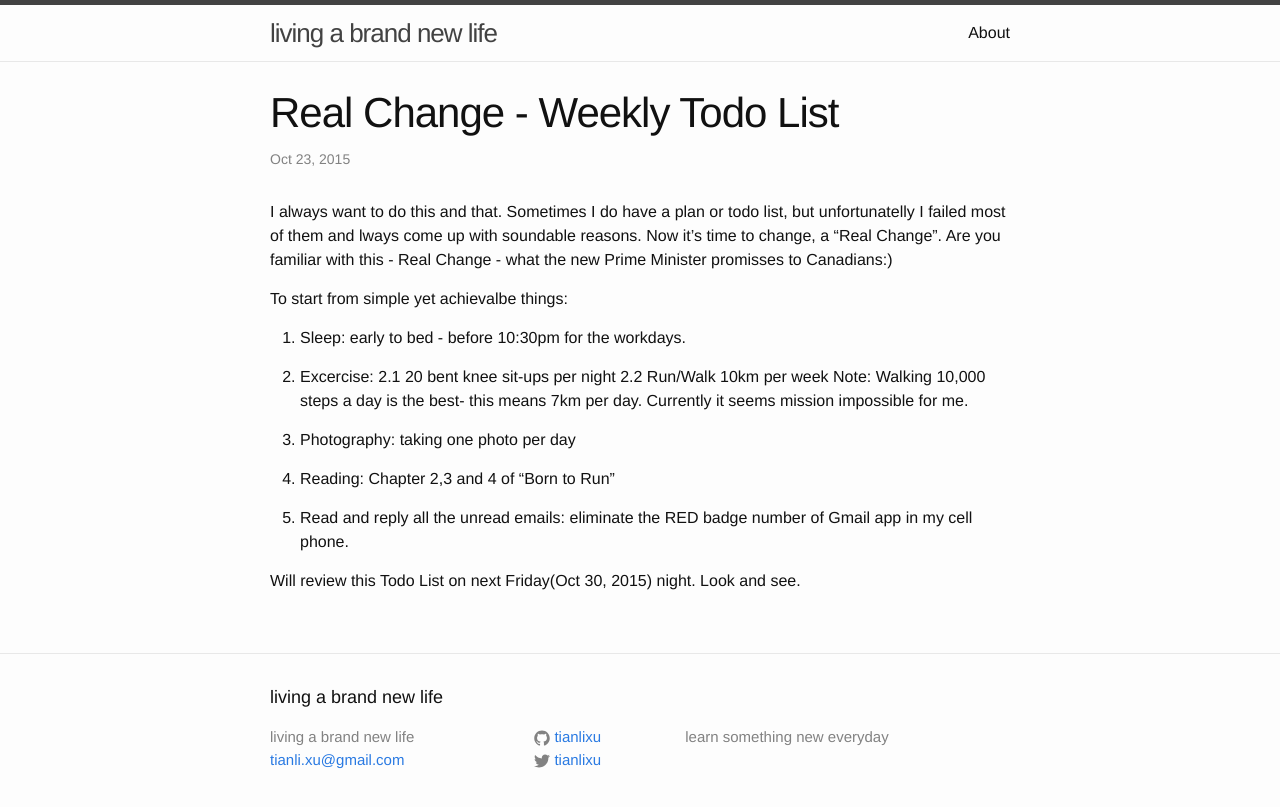
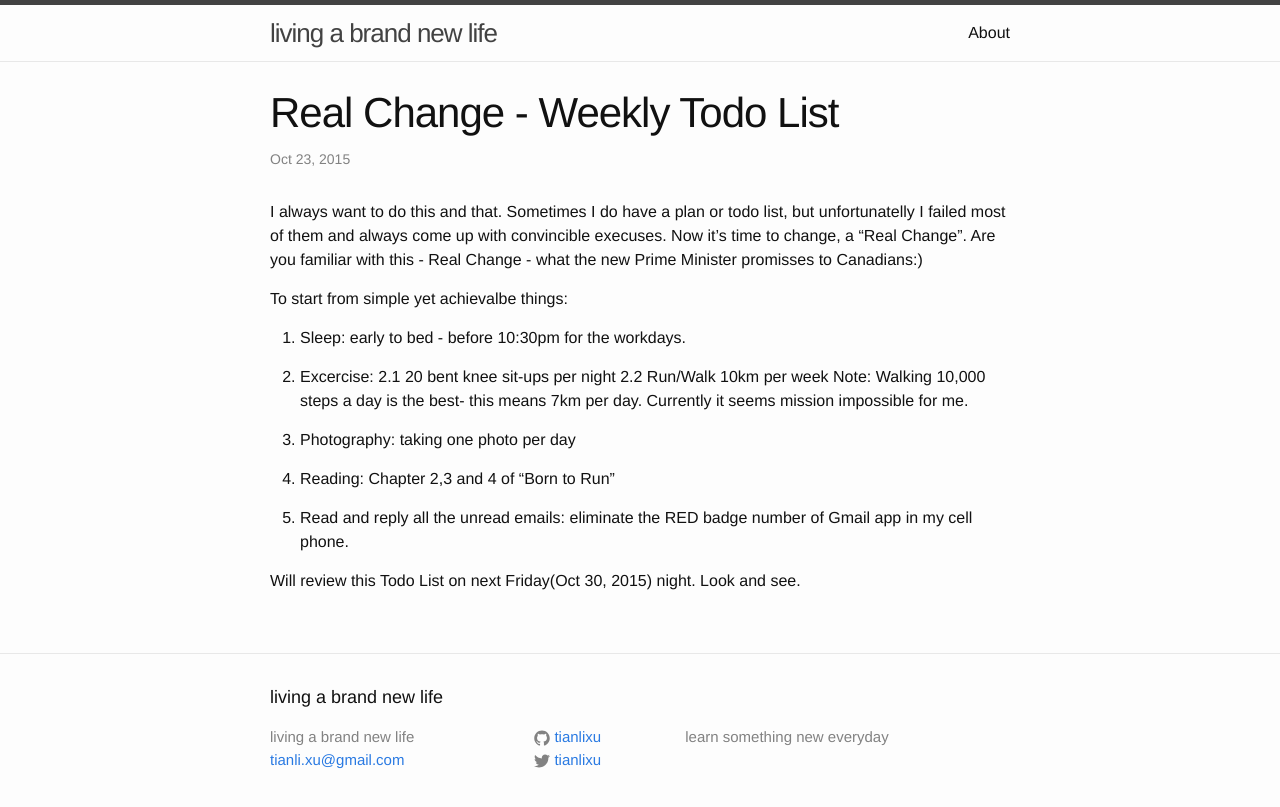
Before and after one commit to tlxu/tlxu.github.io, a Jekyll site: the page built from _posts/2015-10-23-weekly-todo.md, in a window 1280 px wide. Shown: the top 807 px of the page. Built offline with Jekyll 4.4.1, drawn with Linux system fonts in a browser that asks for light colours; comment, search, counter and statistics services are not loaded.

Commit message:
Update 2015-10-23-weekly-todo.md

```diff
--- a/_posts/2015-10-23-weekly-todo.md
+++ b/_posts/2015-10-23-weekly-todo.md
@@ -4,7 +4,7 @@ title:  "Real Change - Weekly Todo List"
 date:   2015-10-23
 categories: todo
 ---
-I always want to do this and that. Sometimes I do have a plan or todo list, but unfortunatelly I failed most of them and lways come up with soundable reasons. Now it's time to change, a "Real Change".  Are you familiar with this - Real Change - what the new Prime Minister promisses to Canadians:)
+I always want to do this and that. Sometimes I do have a plan or todo list, but unfortunatelly I failed most of them and always come up with convincible execuses. Now it's time to change, a "Real Change".  Are you familiar with this - Real Change - what the new Prime Minister promisses to Canadians:)
 
 
 To start from simple yet achievalbe things:
```
